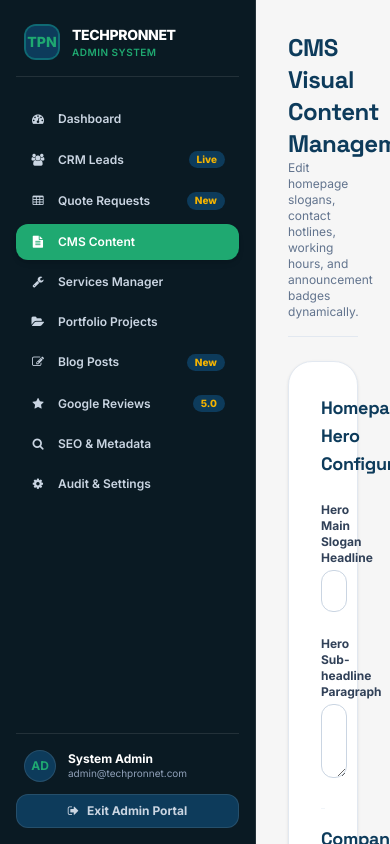
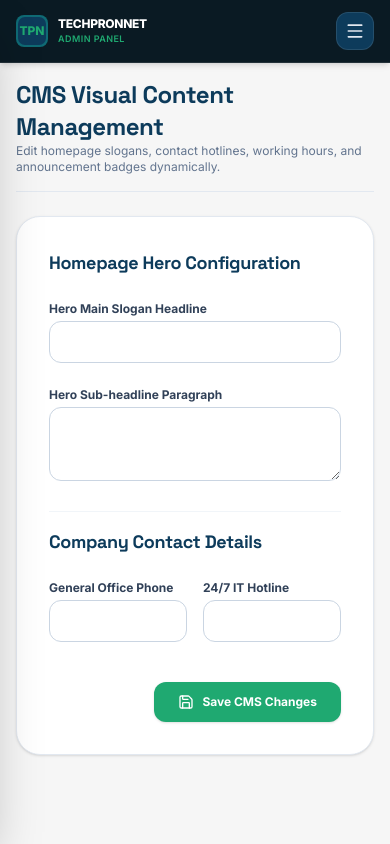
Before and after one commit to officialdb/Techpronnet, a Next.js app: page /admin/cms in a window 390 px wide. Shown: the top 844 px of the page. Built offline with nearby package versions, Linux system fonts and the light colour scheme; no server answers.

Commit message:
fix(ui): make admin dashboard and layout mobile responsive with topbar and drawer menu

```diff
--- a/src/app/admin/blog/page.tsx
+++ b/src/app/admin/blog/page.tsx
@@ -94,9 +94,9 @@ export default function AdminBlogPage() {
 
   if (view === 'list') {
     return (
-      <div className="flex bg-[#F6F6F6] min-h-screen text-[#0A1A23]">
+      <div className="flex flex-col lg:flex-row bg-[#F6F6F6] min-h-screen text-[#0A1A23]">
         <AdminSidebar />
-        <main className="flex-1 p-8 space-y-6 overflow-y-auto">
+        <main className="flex-1 p-4 sm:p-6 lg:p-8 space-y-6 min-w-0 overflow-y-auto">
           <div className="flex items-center justify-between border-b border-slate-200 pb-4">
             <div>
               <h1 className="text-2xl font-extrabold text-[#0D3B5B]">Blog Posts</h1>
@@ -159,9 +159,9 @@ export default function AdminBlogPage() {
   // ── EDITOR VIEW ────────────────────────────────────────────────────────────
 
   return (
-    <div className="flex bg-[#F0F2F5] min-h-screen text-[#0A1A23]">
+    <div className="flex flex-col lg:flex-row bg-[#F0F2F5] min-h-screen text-[#0A1A23]">
       <AdminSidebar />
-      <main className="flex-1 flex flex-col overflow-hidden">
+      <main className="flex-1 flex flex-col min-w-0 overflow-hidden">
         {/* Editor Top Bar */}
         <div className="flex items-center justify-between px-8 py-4 bg-white border-b border-slate-200 shadow-sm">
           <div className="flex items-center gap-4">
--- a/src/app/admin/cms/page.tsx
+++ b/src/app/admin/cms/page.tsx
@@ -60,10 +60,10 @@ export default function AdminCMSPage() {
   };
 
   return (
-    <div className="flex bg-[#F6F6F6] min-h-screen text-[#0A1A23]">
+    <div className="flex flex-col lg:flex-row bg-[#F6F6F6] min-h-screen text-[#0A1A23]">
       <AdminSidebar />
 
-      <main className="flex-1 p-8 space-y-6 overflow-y-auto">
+      <main className="flex-1 p-4 sm:p-6 lg:p-8 space-y-6 min-w-0 overflow-y-auto">
         <div className="border-b border-slate-200 pb-4">
           <h1 className="text-2xl font-extrabold text-[#0D3B5B]">CMS Visual Content Management</h1>
           <p className="text-xs text-slate-500">Edit homepage slogans, contact hotlines, working hours, and announcement badges dynamically.</p>
--- a/src/app/admin/crm/leads/page.tsx
+++ b/src/app/admin/crm/leads/page.tsx
@@ -111,10 +111,10 @@ export default function AdminLeadsPage() {
   };
 
   return (
-    <div className="flex bg-[#F6F6F6] min-h-screen text-[#0A1A23]">
+    <div className="flex flex-col lg:flex-row bg-[#F6F6F6] min-h-screen text-[#0A1A23]">
       <AdminSidebar />
 
-      <main className="flex-1 p-8 space-y-6 overflow-y-auto">
+      <main className="flex-1 p-4 sm:p-6 lg:p-8 space-y-6 min-w-0 overflow-y-auto">
         <div className="flex items-center justify-between border-b border-slate-200 pb-4">
           <div>
             <h1 className="text-2xl font-extrabold text-[#0D3B5B]">CRM Lead Pipeline & Pipeline Status</h1>
--- a/src/app/admin/crm/quotes/page.tsx
+++ b/src/app/admin/crm/quotes/page.tsx
@@ -78,10 +78,10 @@ export default function AdminQuotesPage() {
   );
 
   return (
-    <div className="flex bg-[#F6F6F6] min-h-screen text-[#0A1A23]">
+    <div className="flex flex-col lg:flex-row bg-[#F6F6F6] min-h-screen text-[#0A1A23]">
       <AdminSidebar />
 
-      <main className="flex-1 p-8 space-y-6 overflow-y-auto">
+      <main className="flex-1 p-4 sm:p-6 lg:p-8 space-y-6 min-w-0 overflow-y-auto">
         <div className="border-b border-slate-200 pb-4">
           <h1 className="text-2xl font-extrabold text-[#0D3B5B]">Quote Request Inbox & Estimator</h1>
           <p className="text-xs text-slate-500">Manage incoming interactive quote specifications and send estimates.</p>
--- a/src/app/admin/dashboard/page.tsx
+++ b/src/app/admin/dashboard/page.tsx
@@ -62,24 +62,24 @@ export default function AdminDashboardPage() {
   }, []);
 
   return (
-    <div className="flex bg-[#F6F6F6] min-h-screen text-[#0A1A23]">
+    <div className="flex flex-col lg:flex-row bg-[#F6F6F6] min-h-screen text-[#0A1A23]">
       <AdminSidebar />
 
-      <main className="flex-1 p-8 space-y-8 overflow-y-auto">
+      <main className="flex-1 p-4 sm:p-6 lg:p-8 space-y-6 sm:space-y-8 min-w-0 overflow-y-auto">
 
         {/* Header */}
         <div className="flex flex-col sm:flex-row sm:items-center justify-between gap-4 border-b border-slate-200 pb-6">
           <div>
-            <h1 className="text-3xl font-extrabold text-[#0D3B5B]">
+            <h1 className="text-xl sm:text-2xl lg:text-3xl font-extrabold text-[#0D3B5B]">
               Techpronnet Business Operating System
             </h1>
-            <p className="text-xs text-slate-500">
+            <p className="text-xs text-slate-500 mt-1">
               Real-time lead generation pipeline, CMS content, quote engine, and customer relationship analytics.
             </p>
           </div>
 
-          <div className="flex items-center gap-3">
-            <span className="text-xs bg-emerald-100 text-[#1FA971] px-3 py-1.5 rounded-full font-bold flex items-center gap-1.5">
+          <div className="flex flex-wrap items-center gap-2 sm:gap-3">
+            <span className="text-[11px] sm:text-xs bg-emerald-100 text-[#1FA971] px-3 py-1.5 rounded-full font-bold flex items-center gap-1.5">
               <span className="w-2 h-2 rounded-full bg-[#1FA971] animate-ping" />
               Python FastAPI Backend Connected
             </span>
--- a/src/app/admin/portfolio/page.tsx
+++ b/src/app/admin/portfolio/page.tsx
@@ -76,9 +76,9 @@ export default function AdminPortfolioPage() {
   };
 
   return (
-    <div className="flex bg-[#F6F6F6] min-h-screen text-[#0A1A23]">
+    <div className="flex flex-col lg:flex-row bg-[#F6F6F6] min-h-screen text-[#0A1A23]">
       <AdminSidebar />
-      <main className="flex-1 p-8 space-y-6 overflow-y-auto relative">
+      <main className="flex-1 p-4 sm:p-6 lg:p-8 space-y-6 min-w-0 overflow-y-auto relative">
         <div className="flex items-center justify-between border-b border-slate-200 pb-4">
           <div>
             <h1 className="text-2xl font-extrabold text-[#0D3B5B]">Portfolio & Projects Management</h1>
--- a/src/app/admin/reviews/page.tsx
+++ b/src/app/admin/reviews/page.tsx
@@ -62,10 +62,10 @@ export default function AdminReviewsPage() {
   };
 
   return (
-    <div className="flex bg-[#F6F6F6] min-h-screen text-[#0A1A23]">
+    <div className="flex flex-col lg:flex-row bg-[#F6F6F6] min-h-screen text-[#0A1A23]">
       <AdminSidebar />
 
-      <main className="flex-1 p-8 space-y-6 overflow-y-auto">
+      <main className="flex-1 p-4 sm:p-6 lg:p-8 space-y-6 min-w-0 overflow-y-auto">
         <div className="flex items-center justify-between border-b border-slate-200 pb-4">
           <div>
             <h1 className="text-2xl font-extrabold text-[#0D3B5B]">Google Business Profile Reviews & AI Summarizer</h1>
--- a/src/app/admin/seo/page.tsx
+++ b/src/app/admin/seo/page.tsx
@@ -56,10 +56,10 @@ export default function AdminSEOPage() {
   };
 
   return (
-    <div className="flex bg-[#F6F6F6] min-h-screen text-[#0A1A23]">
+    <div className="flex flex-col lg:flex-row bg-[#F6F6F6] min-h-screen text-[#0A1A23]">
       <AdminSidebar />
 
-      <main className="flex-1 p-8 space-y-6 overflow-y-auto">
+      <main className="flex-1 p-4 sm:p-6 lg:p-8 space-y-6 min-w-0 overflow-y-auto">
         <div className="border-b border-slate-200 pb-4">
           <h1 className="text-2xl font-extrabold text-[#0D3B5B]">Site-wide SEO & Schema.org JSON-LD Manager</h1>
           <p className="text-xs text-slate-500">Configure global Search Engine Meta tags, OpenGraph previews, Sitemap, and LocalBusiness schema.</p>
--- a/src/app/admin/services/page.tsx
+++ b/src/app/admin/services/page.tsx
@@ -77,10 +77,10 @@ export default function AdminServicesPage() {
   };
 
   return (
-    <div className="flex bg-[#F6F6F6] min-h-screen text-[#0A1A23]">
+    <div className="flex flex-col lg:flex-row bg-[#F6F6F6] min-h-screen text-[#0A1A23]">
       <AdminSidebar />
 
-      <main className="flex-1 p-8 space-y-6 overflow-y-auto">
+      <main className="flex-1 p-4 sm:p-6 lg:p-8 space-y-6 min-w-0 overflow-y-auto">
         <div className="flex items-center justify-between border-b border-slate-200 pb-4">
           <div>
             <h1 className="text-2xl font-extrabold text-[#0D3B5B]">Services & Solutions Management</h1>
--- a/src/app/admin/settings/page.tsx
+++ b/src/app/admin/settings/page.tsx
@@ -12,10 +12,10 @@ export default function AdminSettingsPage() {
   ];
 
   return (
-    <div className="flex bg-[#F6F6F6] min-h-screen text-[#0A1A23]">
+    <div className="flex flex-col lg:flex-row bg-[#F6F6F6] min-h-screen text-[#0A1A23]">
       <AdminSidebar />
 
-      <main className="flex-1 p-8 space-y-6 overflow-y-auto">
+      <main className="flex-1 p-4 sm:p-6 lg:p-8 space-y-6 min-w-0 overflow-y-auto">
         <div className="border-b border-slate-200 pb-4">
           <h1 className="text-2xl font-extrabold text-[#0D3B5B]">Audit Logs & Security Settings</h1>
           <p className="text-xs text-slate-500">Track system administrative actions, security event history, and role-based permissions.</p>
--- a/src/components/admin/AdminSidebar.tsx
+++ b/src/components/admin/AdminSidebar.tsx
@@ -1,11 +1,30 @@
 'use client';
 
-import React from 'react';
+import React, { useState, useEffect } from 'react';
 import Link from 'next/link';
 import { usePathname } from 'next/navigation';
+import { Menu, X, LogOut } from 'lucide-react';
 
 export default function AdminSidebar() {
   const pathname = usePathname();
+  const [isOpen, setIsOpen] = useState(false);
+
+  // Close mobile drawer on route change
+  useEffect(() => {
+    setIsOpen(false);
+  }, [pathname]);
+
+  // Lock body scroll when mobile drawer is open
+  useEffect(() => {
+    if (isOpen) {
+      document.body.style.overflow = 'hidden';
+    } else {
+      document.body.style.overflow = 'unset';
+    }
+    return () => {
+      document.body.style.overflow = 'unset';
+    };
+  }, [isOpen]);
 
   const navItems = [
     { label: 'Dashboard', href: '/admin/dashboard', icon: 'fa-tachometer' },
@@ -20,12 +39,18 @@ export default function AdminSidebar() {
     { label: 'Audit & Settings', href: '/admin/settings', icon: 'fa-cog' },
   ];
 
-  return (
-    <aside className="w-64 bg-[#0A1A23] text-slate-300 h-screen sticky top-0 overflow-y-auto border-r border-white/10 flex flex-col justify-between p-4 shrink-0">
+  const handleLogout = () => {
+    localStorage.removeItem('tpn_admin_token');
+    document.cookie = 'tpn_admin_token=; expires=Thu, 01 Jan 1970 00:00:00 UTC; path=/;';
+    window.location.href = '/admin/login';
+  };
+
+  const SidebarContent = () => (
+    <div className="flex flex-col h-full justify-between p-4 text-slate-300">
       <div className="space-y-6">
-
         {/* Brand Header */}
-        <Link href="/" className="flex items-center gap-3 px-2 py-2 border-b border-white/10 pb-4">
+        <Link href="/" className="flex items-center justify-between px-2 py-2 border-b border-white/10 pb-4">
+          <div className="flex items-center gap-3">
             <div className="w-9 h-9 rounded-xl bg-[#0F6A74] p-0.5 flex items-center justify-center">
               <div className="w-full h-full bg-[#0D3B5B] rounded-[9px] flex items-center justify-center">
                 <span className="font-extrabold text-sm text-[#1FA971]">TPN</span>
@@ -35,6 +60,15 @@ export default function AdminSidebar() {
               <div className="font-extrabold text-sm text-white tracking-tight">TECHPRONNET</div>
               <div className="text-[10px] text-[#1FA971] font-semibold tracking-wider uppercase">Admin System</div>
             </div>
+          </div>
+
+          {/* Close button for mobile drawer */}
+          <button
+            onClick={() => setIsOpen(false)}
+            className="lg:hidden p-1 text-slate-400 hover:text-white rounded-lg hover:bg-white/10 transition-colors"
+          >
+            <X className="w-5 h-5" />
+          </button>
         </Link>
 
         {/* Navigation items */}
@@ -45,6 +79,7 @@ export default function AdminSidebar() {
               <Link
                 key={item.href}
                 href={item.href}
+                onClick={() => setIsOpen(false)}
                 className={`flex items-center justify-between px-3.5 py-2.5 rounded-xl text-xs font-semibold transition-colors ${
                   isActive
                     ? 'bg-[#1FA971] text-white shadow-md'
@@ -64,7 +99,6 @@ export default function AdminSidebar() {
             );
           })}
         </nav>
-
       </div>
 
       {/* Footer User Info & Exit */}
@@ -75,23 +109,67 @@ export default function AdminSidebar() {
           </div>
           <div className="text-xs">
             <div className="font-bold text-white">System Admin</div>
-            <div className="text-[10px] text-slate-400">admin@techpronnet.com</div>
+            <div className="text-[10px] text-slate-400 truncate max-w-[140px]">admin@techpronnet.com</div>
           </div>
         </div>
 
         <button
-          onClick={() => {
-            localStorage.removeItem('tpn_admin_token');
-            document.cookie = 'tpn_admin_token=; expires=Thu, 01 Jan 1970 00:00:00 UTC; path=/;';
-            window.location.href = '/admin/login';
-          }}
+          onClick={handleLogout}
           className="w-full bg-[#0D3B5B] hover:bg-red-600/30 hover:text-red-300 text-slate-300 text-xs font-bold py-2 rounded-xl flex items-center justify-center gap-2 transition-colors border border-white/10"
         >
-          <i className="fa fa-sign-out" />
+          <LogOut className="w-4 h-4" />
           <span>Exit Admin Portal</span>
         </button>
       </div>
+    </div>
+  );
 
+  return (
+    <>
+      {/* ── Mobile Topbar ───────────────────────────────────────── */}
+      <header className="lg:hidden sticky top-0 z-40 bg-[#0A1A23] text-white px-4 py-3 border-b border-white/10 flex items-center justify-between shadow-md">
+        <Link href="/admin/dashboard" className="flex items-center gap-2.5">
+          <div className="w-8 h-8 rounded-lg bg-[#0F6A74] p-0.5 flex items-center justify-center">
+            <div className="w-full h-full bg-[#0D3B5B] rounded-[7px] flex items-center justify-center">
+              <span className="font-extrabold text-xs text-[#1FA971]">TPN</span>
+            </div>
+          </div>
+          <div>
+            <span className="font-extrabold text-xs tracking-tight text-white block">TECHPRONNET</span>
+            <span className="text-[9px] text-[#1FA971] font-semibold uppercase tracking-wider block">Admin Panel</span>
+          </div>
+        </Link>
+
+        <button
+          onClick={() => setIsOpen(!isOpen)}
+          className="p-2 rounded-xl bg-[#0D3B5B] text-slate-200 hover:text-white border border-white/10 focus:outline-none transition-colors"
+          aria-label="Toggle navigation menu"
+        >
+          {isOpen ? <X className="w-5 h-5" /> : <Menu className="w-5 h-5" />}
+        </button>
+      </header>
+
+      {/* ── Mobile Drawer Overlay ────────────────────────────────── */}
+      {isOpen && (
+        <div
+          className="fixed inset-0 bg-black/60 backdrop-blur-sm z-50 lg:hidden transition-opacity"
+          onClick={() => setIsOpen(false)}
+        />
+      )}
+
+      {/* ── Mobile Slide-out Drawer ──────────────────────────────── */}
+      <aside
+        className={`fixed top-0 bottom-0 left-0 w-72 bg-[#0A1A23] z-50 lg:hidden transition-transform duration-300 ease-in-out shadow-2xl border-r border-white/10 ${
+          isOpen ? 'translate-x-0' : '-translate-x-full'
+        }`}
+      >
+        <SidebarContent />
       </aside>
+
+      {/* ── Desktop Sidebar ──────────────────────────────────────── */}
+      <aside className="hidden lg:flex w-64 bg-[#0A1A23] h-screen sticky top-0 border-r border-white/10 shrink-0 overflow-y-auto">
+        <SidebarContent />
+      </aside>
+    </>
   );
 }
```
Lines whose indentation alone changed are shown as unchanged.
